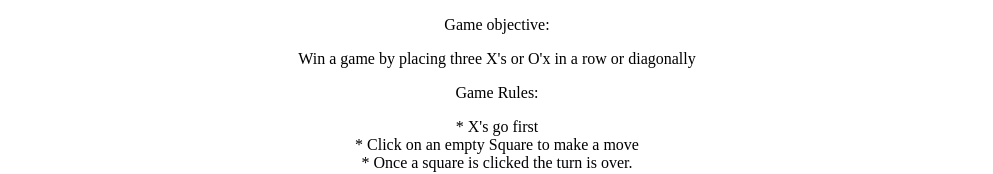
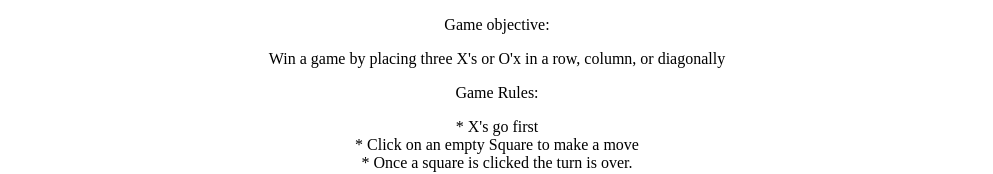
Before and after one commit to ctrast/project1_tic_tac_toe, a plain HTML site: page index.html in a window 1280 px wide. Shown: the top 174 px of the page, without its empty margins (143-1136 px from the left). Drawn offline with Linux system fonts and the light colour scheme.

Commit message:
update objective

```diff
--- a/index.html
+++ b/index.html
@@ -10,7 +10,7 @@
 
 <body>
     <p>Game objective: <br> </p>
-    <p>Win a game by placing three X's or O'x in a row or diagonally<br>
+    <p>Win a game by placing three X's or O'x in a row, column, or diagonally<br>
 
     </p>
     <p>Game Rules: <br> </p>
```
